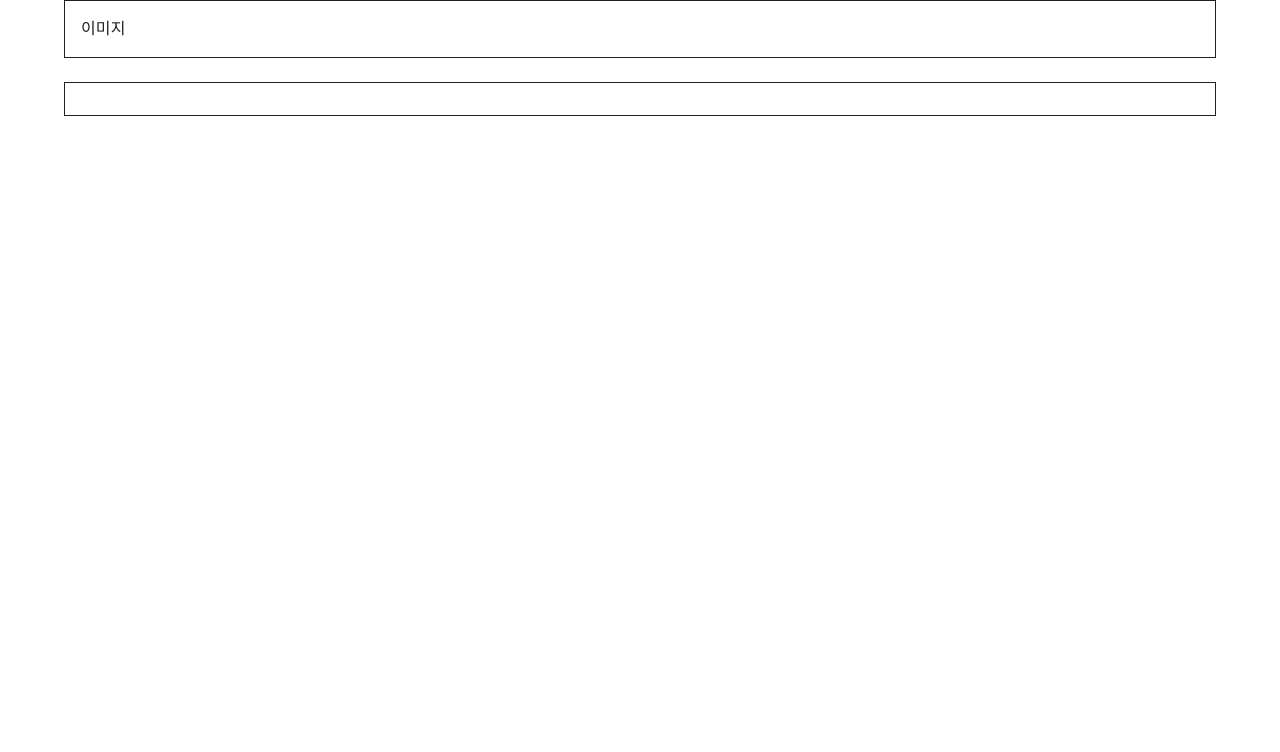
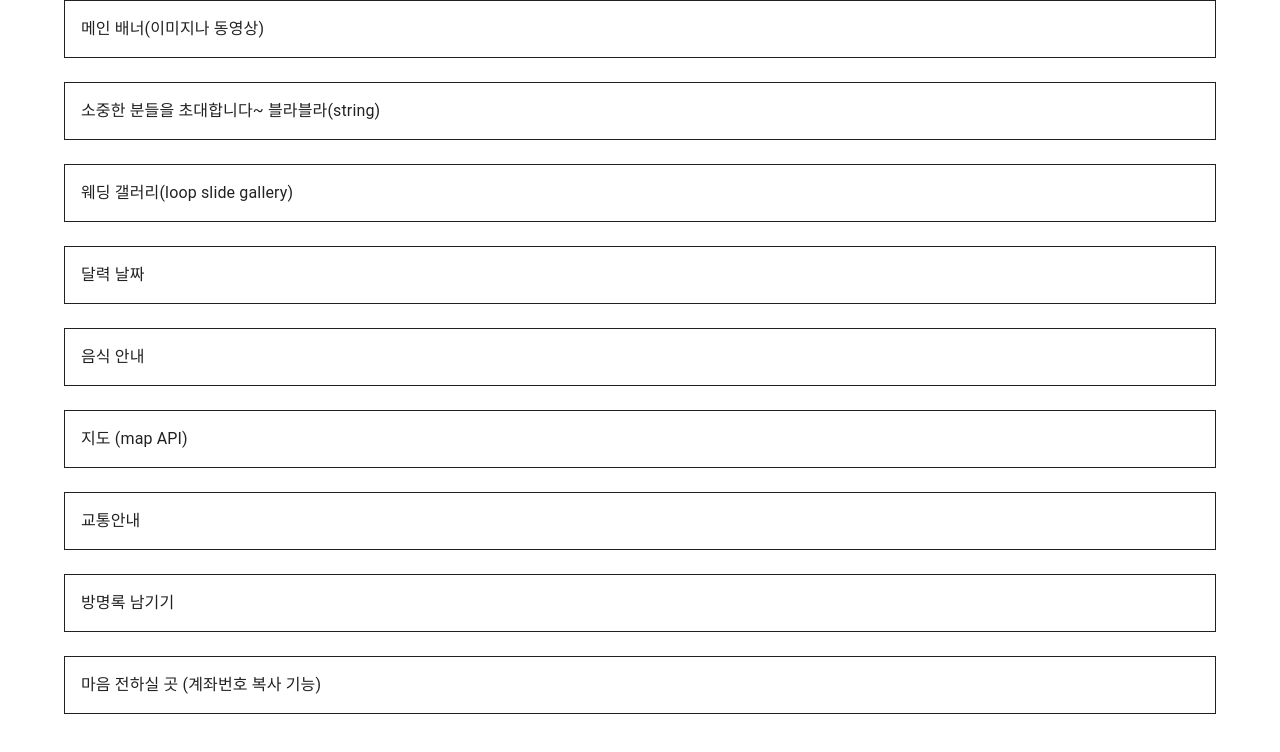
Before and after one commit to osanThor/wedding-card, a Next.js app: page / in a window 1280 px wide. Shown: the top 752 px of the page. Built offline with nearby package versions, Linux system fonts and the light colour scheme.

Commit message:
layout.  순서 정하기

```diff
--- a/src/pages/index.tsx
+++ b/src/pages/index.tsx
@@ -3,8 +3,23 @@ import { Box, Container } from "@mui/material";
 export default function Home() {
   return (
     <Container>
-      <Box sx={{ border: "1px solid", p: 2, mb: 3 }}>이미지</Box>
-      <Box sx={{ border: "1px solid", p: 2 }}></Box>
+      <Box sx={{ border: "1px solid", p: 2, mb: 3 }}>
+        메인 배너(이미지나 동영상)
+      </Box>
+      <Box sx={{ border: "1px solid", p: 2, mb: 3 }}>
+        소중한 분들을 초대합니다~ 블라블라(string)
+      </Box>
+      <Box sx={{ border: "1px solid", p: 2, mb: 3 }}>
+        웨딩 갤러리(loop slide gallery)
+      </Box>
+      <Box sx={{ border: "1px solid", p: 2, mb: 3 }}>달력 날짜</Box>
+      <Box sx={{ border: "1px solid", p: 2, mb: 3 }}>음식 안내</Box>
+      <Box sx={{ border: "1px solid", p: 2, mb: 3 }}>지도 (map API)</Box>
+      <Box sx={{ border: "1px solid", p: 2, mb: 3 }}>교통안내</Box>
+      <Box sx={{ border: "1px solid", p: 2, mb: 3 }}>방명록 남기기</Box>
+      <Box sx={{ border: "1px solid", p: 2, mb: 3 }}>
+        마음 전하실 곳 (계좌번호 복사 기능)
+      </Box>
     </Container>
   );
 }
```
